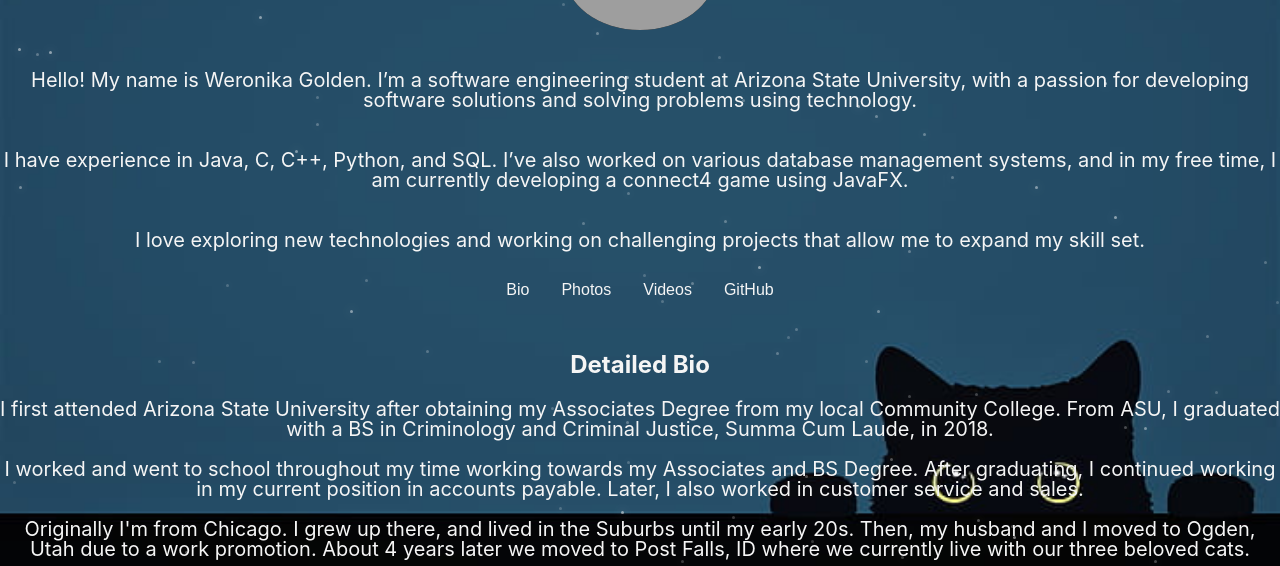
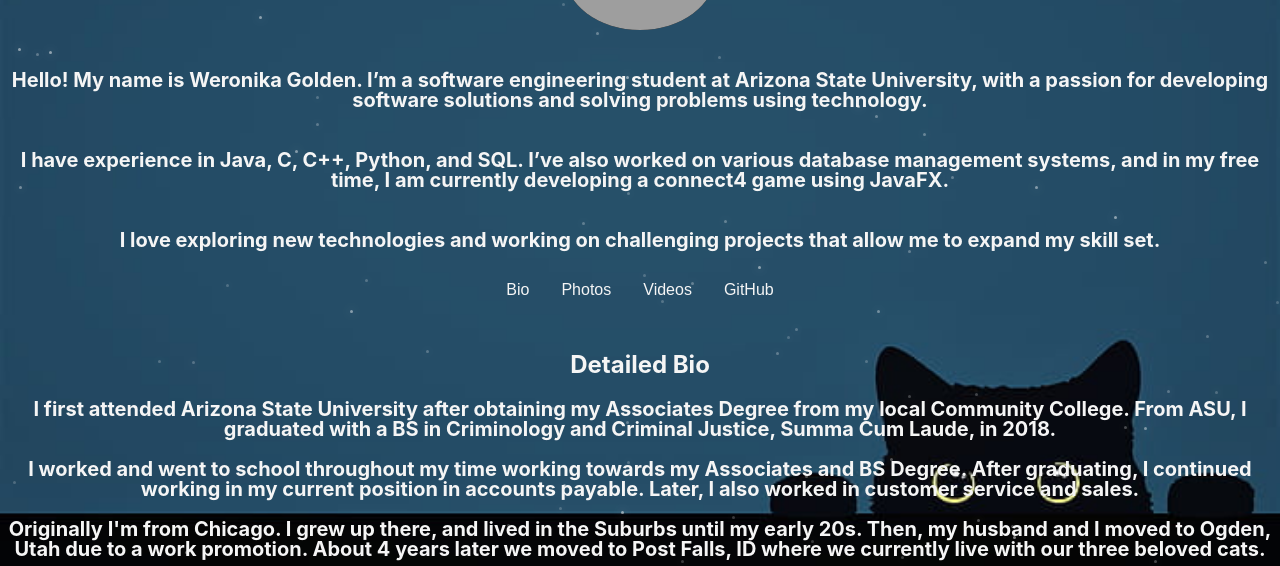
Before and after one commit to wgolden117/about-me-page, a React (Create React App) app: page / in a window 1280 px wide. Shown: the part 234-800 px from the top of the page. Built offline with nearby package versions, Linux system fonts and the light colour scheme; grey boxes are pictures that could not be loaded.

Commit message:
Added bold text

```diff
--- a/src/App.css
+++ b/src/App.css
@@ -91,6 +91,10 @@
 .small-text {
   font-size: 20px; /* Adjust the size here */
   line-height: 1; /* Adjust the line spacing for readability */
+}
+
+.bold-text {
+  font-weight: bold;
 }
 
 .App-link {
--- a/src/App.js
+++ b/src/App.js
@@ -6,10 +6,12 @@
   const photosRef = useRef(null);
   const videosRef = useRef(null);
 
-  // Function to scroll to a section
+  // Function to scroll to a section and delay the scroll to ensure the section is fully rendered
   const scrollToSection = (ref) => {
     if (ref && ref.current) {
-      ref.current.scrollIntoView({ behavior: 'smooth' });
+      setTimeout(() => {
+        ref.current.scrollIntoView({ behavior: 'smooth' });
+      }, 100); // Delay by 100ms to ensure section is fully rendered
     }
   };
 
@@ -67,17 +69,17 @@
           <h1>About Me</h1>
           <img src={`${process.env.PUBLIC_URL}/20240122_103005.jpg`} alt="Weronika Golden" className="profile-photo"/>
 
-          <p className="small-text">
+          <p className="small-text bold-text">
             Hello! My name is Weronika Golden. I’m a software engineering student at Arizona State University, with a
             passion for developing software solutions and solving problems using technology.
           </p>
 
-          <p className="small-text">
+          <p className="small-text bold-text">
             I have experience in Java, C, C++, Python, and SQL. I’ve also worked on various database management systems,
             and in my free time, I am currently developing a connect4 game using JavaFX.
           </p>
 
-          <p className="small-text">
+          <p className="small-text bold-text">
             I love exploring new technologies and working on challenging projects that allow me to expand my skill
             set.
           </p>
@@ -108,29 +110,29 @@
           <section ref={bioRef} className="bio-section">
             <h2>Detailed Bio</h2>
             {/* More detailed bio here */}
-            <p className="small-text">
+            <p className="small-text bold-text">
               I first attended Arizona State University after obtaining my Associates Degree from
               my local Community College. From ASU, I graduated with a BS in Criminology and Criminal Justice,
               Summa Cum Laude, in 2018.
             </p>
-            <p className="small-text">
+            <p className="small-text bold-text">
               I worked and went to school throughout my time working towards my Associates and BS Degree.
               After graduating, I continued working in my current position in accounts payable. Later,
               I also worked in customer service and sales.
             </p>
-            <p className="small-text">
+            <p className="small-text bold-text">
               Originally I'm from Chicago. I grew up there, and lived in the Suburbs until my early 20s.
               Then, my husband and I moved to Ogden, Utah due to a work promotion. About 4 years later
               we moved to Post Falls, ID where we currently live with our three beloved cats.
             </p>
-            <p className="small-text">
+            <p className="small-text bold-text">
               Throughout my working career, I discovered a passion for programming, and decided to go back to
               school.
               I am now working towards my second BS, this time in Software Engineering. I decided to work towards
               a second BS instead of a Masters because the BS is accredited by the Fulton School of Engineering
               with ASU.
             </p>
-            <p className="small-text">
+            <p className="small-text bold-text">
               My personal hobbies include competitive shooting as part of the United States Practical Shooting
               Association, snowboarding, playing the piano and violin, knitting, and gaming. I also love the
               outdoors and love to camp and hike!
```
